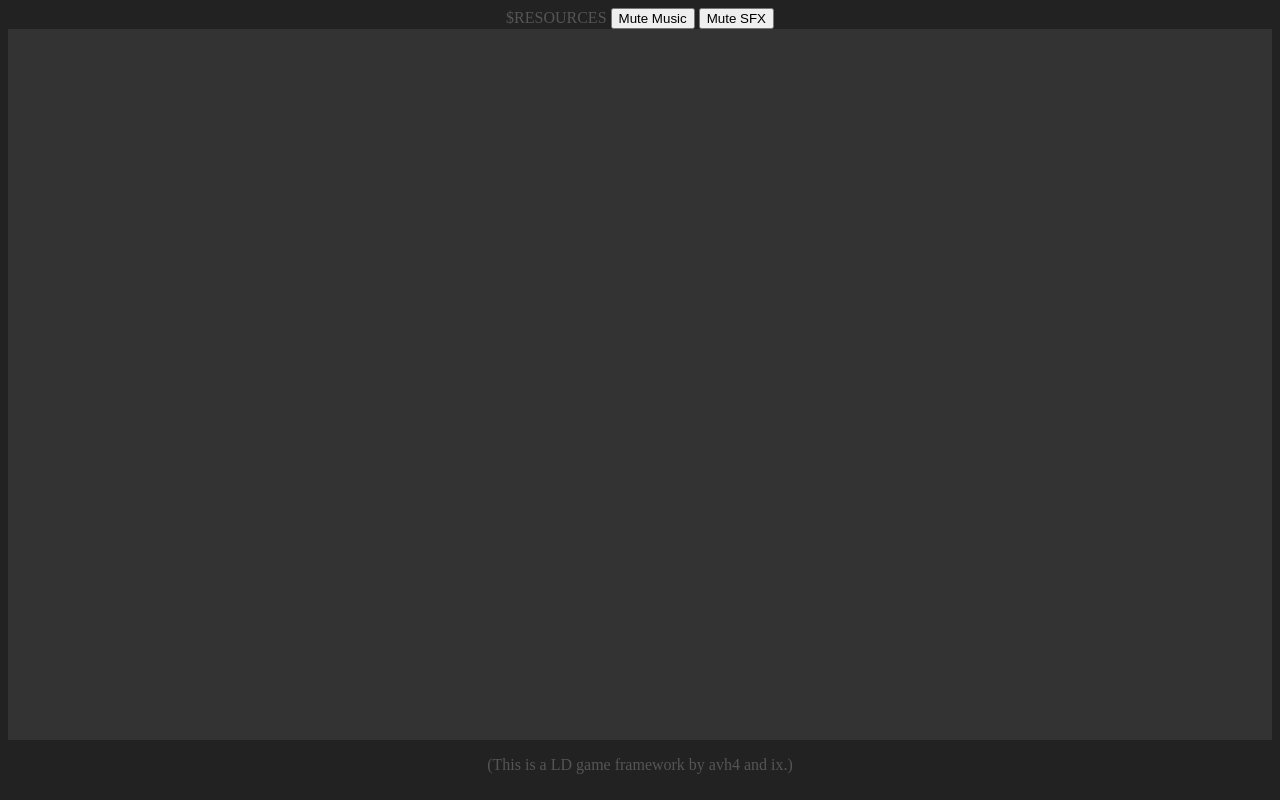
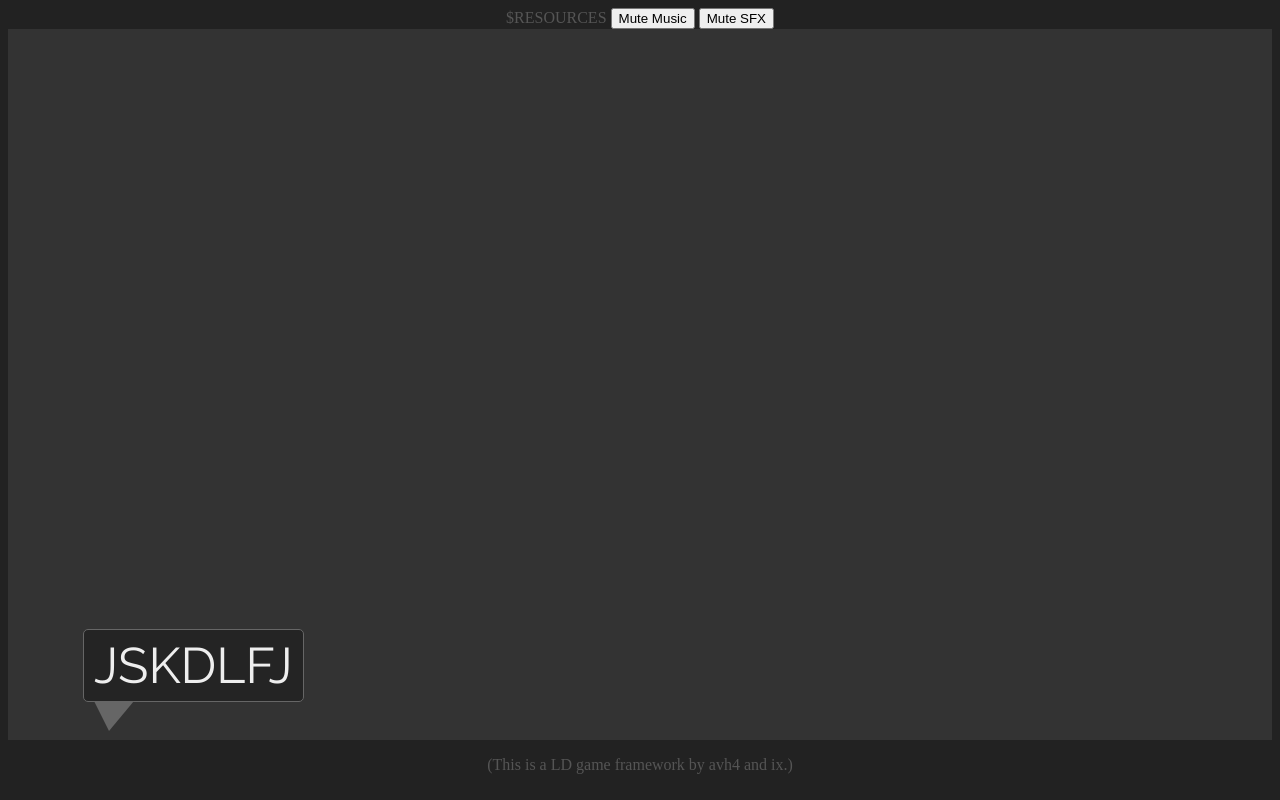
Before and after one commit to ixchow/arrange, a plain HTML site: page tools/skel/index.html in a window 1280 px wide. Drawn offline with Linux system fonts and the light colour scheme.

Commit message:
Add engine.text

```diff
--- a/tools/skel/index.html
+++ b/tools/skel/index.html
@@ -2,6 +2,7 @@
 <html>
 <head>
 <title>Fragmented Memories</title>
+<link href='http://fonts.googleapis.com/css?family=Raleway' rel='stylesheet' type='text/css'>
 <script>
 $JAVASCRIPT
 </script>
@@ -35,12 +36,42 @@ body {
 a {
 	color:#666;
 }
+#text-container {
+	position: relative;
+	top: -28px;
+	left: -25px;
+}
+#text-container div {
+	position: absolute;
+	font-family: 'Raleway', sans-serif;
+	font-size: 50px;
+	padding: 6px 10px;
+	background-color: rgba(30, 30, 30, 0.7);
+	border-radius: 5px;
+	border: 1px solid #666;
+	color: #eee;
+	transition:visibility 0s linear 0.5s,opacity 0.5s linear;
+}
+#text-container div span {
+	width: 0;
+	height: 0;
+	border-left: 15px solid transparent;
+	border-right: 25px solid transparent;
+	border-top: 30px solid #666;
+	position: absolute;
+	bottom: -30px;
+}
 </style>
 </head>
 <body onload="engine.core.init(function() { engine.CurrentScene = new game.StartScene() });">
 	<button onclick="engine.music.toggleMute()">Mute Music</button>
 	<button onclick="engine.sfx.toggleMute()">Mute SFX</button>
-<div id="game"><canvas id="canvas"></canvas></div>
+<div id="game">
+	<canvas id="canvas"></canvas>
+	<div id="text-container">
+		<div style="position: absolute; bottom: 10px; left: 100px"><span></span>JSKDLFJ</div>
+	</div>
+</div>
 <p>
 (This is a LD game framework by avh4 and ix.)
 </p>
```
Also changed, not shown: engine/text.js (added, +14 -0 lines).
